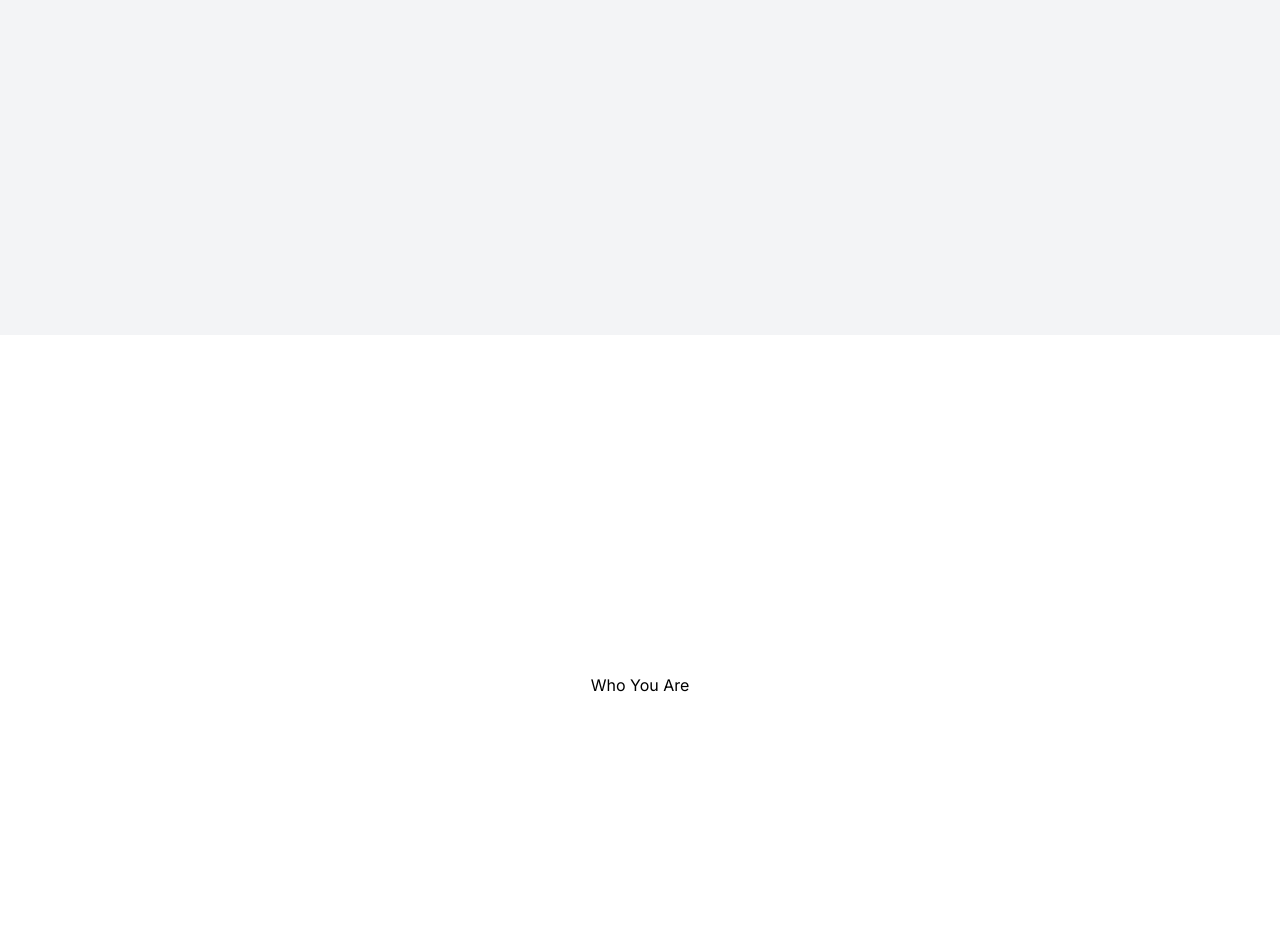
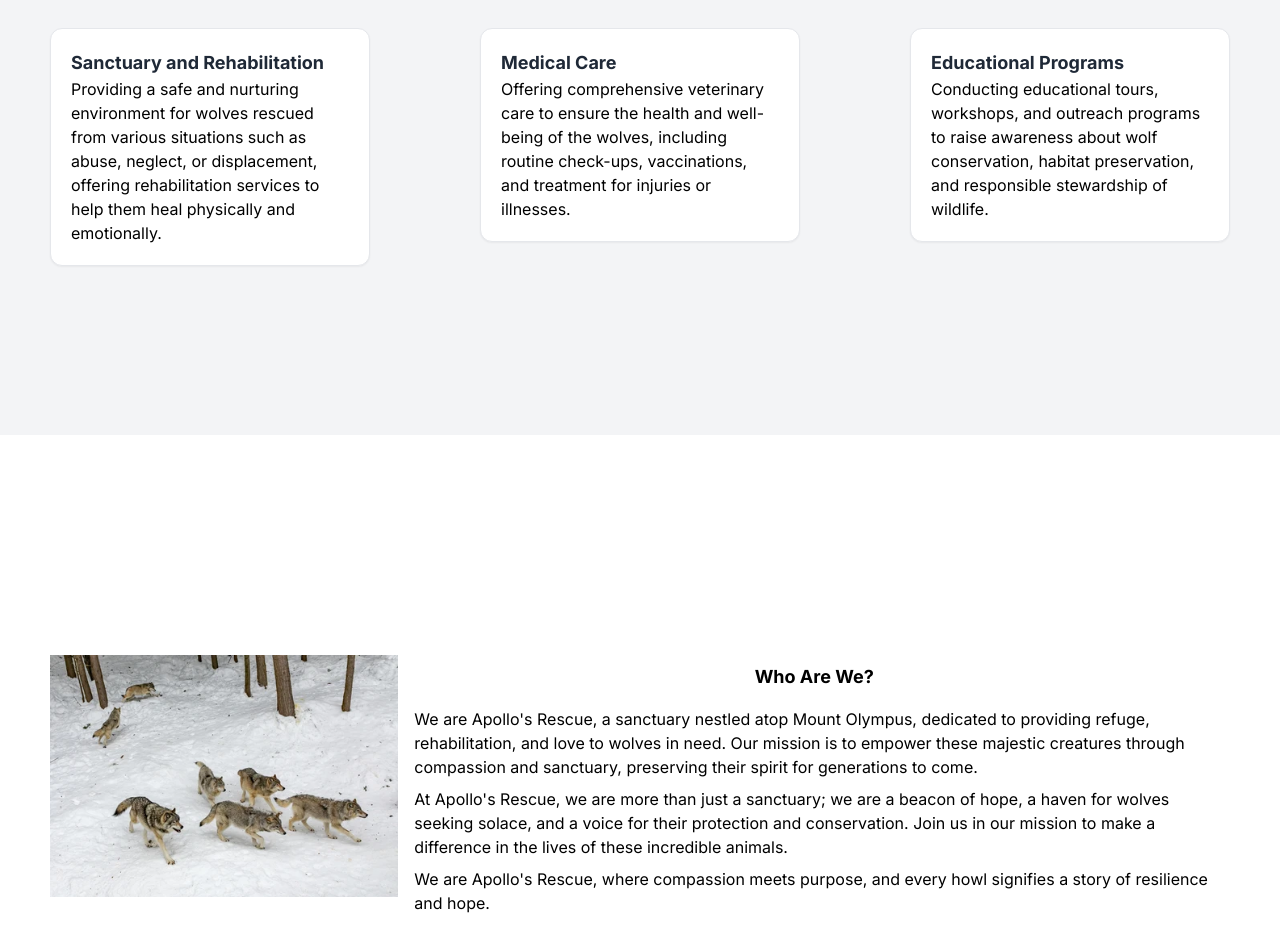
Before and after one commit to Endeyr/small-business-webpage, a Next.js app: page / in a window 1280 px wide. Shown: the part 1166-2118 px from the top of the page. Built offline with nearby package versions, Linux system fonts and the light colour scheme.

Commit message:
add services and identity to home page

```diff
--- a/app/components/identity/index.tsx
+++ b/app/components/identity/index.tsx
@@ -1,6 +1,41 @@
+import IdentityImg from '@/public/images/services/wolf-sanctuary.webp'
+import Image from 'next/image'
 import Container from '../container'
 
 const Identity = () => {
-	return <Container className="bg-white">Who You Are</Container>
+	return (
+		<Container className="bg-white flex-col justify-center gap-2">
+			<div className="grid grid-col-3 w-full">
+				<Image
+					src={IdentityImg.src}
+					alt="Five wolves running in the woods"
+					width={700}
+					height={350}
+				/>
+				<div className="col-span-2 col-start-2 flex flex-col justify-start items-center gap-2">
+					<h2 className="font-bold capitalize text-lg text-center w-full my-2">
+						Who are we?
+					</h2>
+					<p className="px-4">
+						We are Apollo&apos;s Rescue, a sanctuary nestled atop Mount Olympus,
+						dedicated to providing refuge, rehabilitation, and love to wolves in
+						need. Our mission is to empower these majestic creatures through
+						compassion and sanctuary, preserving their spirit for generations to
+						come.
+					</p>
+					<p className="px-4">
+						At Apollo&apos;s Rescue, we are more than just a sanctuary; we are a
+						beacon of hope, a haven for wolves seeking solace, and a voice for
+						their protection and conservation. Join us in our mission to make a
+						difference in the lives of these incredible animals.
+					</p>
+					<p className="px-4">
+						We are Apollo&apos;s Rescue, where compassion meets purpose, and
+						every howl signifies a story of resilience and hope.
+					</p>
+				</div>
+			</div>
+		</Container>
+	)
 }
 export default Identity
--- a/app/components/services/index.tsx
+++ b/app/components/services/index.tsx
@@ -1,9 +1,29 @@
-import Container from "../container";
+import { ContentCard } from '@/app/ui/card'
+import Container from '../container'
 
 const Services = () => {
 	return (
-		<Container className="bg-gray-100">
-			3 Key Services / Products ie What You Do
+		<Container className="bg-gray-100 flex flex-col w-full h-screen justify-evenly items-center">
+			<h2 className="font-bold outline-black capitalize text-4xl text-center w-full">
+				Services
+			</h2>
+			<div className="flex w-full justify-between items-start">
+				<ContentCard title="Sanctuary and Rehabilitation">
+					Providing a safe and nurturing environment for wolves rescued from
+					various situations such as abuse, neglect, or displacement, offering
+					rehabilitation services to help them heal physically and emotionally.
+				</ContentCard>
+				<ContentCard title="Medical Care">
+					Offering comprehensive veterinary care to ensure the health and
+					well-being of the wolves, including routine check-ups, vaccinations,
+					and treatment for injuries or illnesses.
+				</ContentCard>
+				<ContentCard title="Educational Programs">
+					Conducting educational tours, workshops, and outreach programs to
+					raise awareness about wolf conservation, habitat preservation, and
+					responsible stewardship of wildlife.
+				</ContentCard>
+			</div>
 		</Container>
 	)
 }
```
